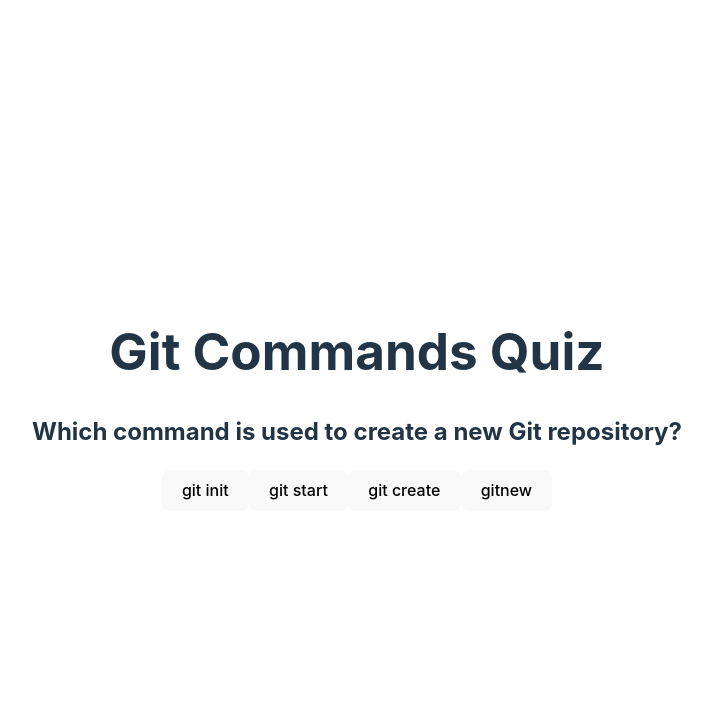
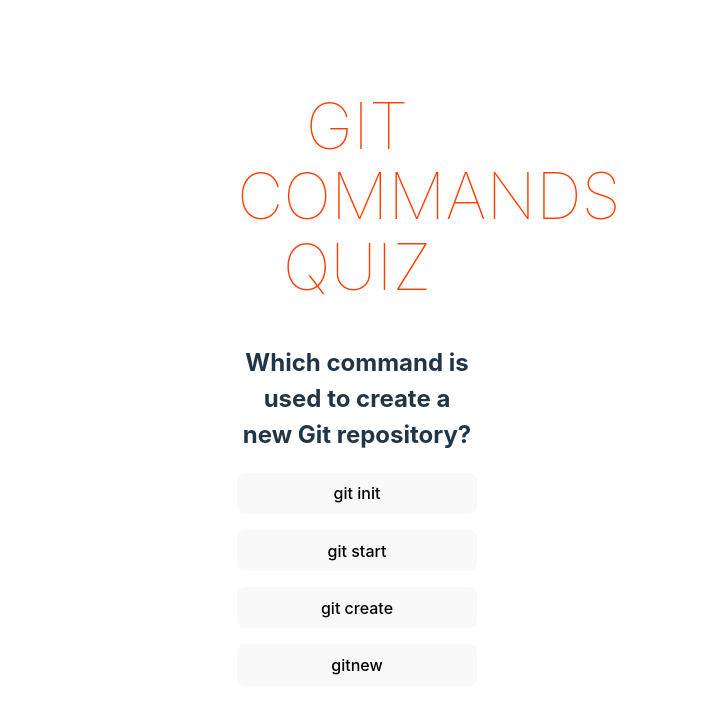
Before and after one commit to Eduardo-J-Morales/Quiz-Game, a Svelte app: page / in a window 1280 px wide. Shown: the top 714 px of the page, without its empty margins (283-995 px from the left). Built offline with nearby package versions, Linux system fonts and the light colour scheme.

Commit message:
In the proccess of adding the styles

```diff
--- a/src/App.svelte
+++ b/src/App.svelte
@@ -58,3 +58,29 @@
   </div>
 {/if}
 </main>
+<style>
+
+  main {
+    text-align: center;
+    padding: 1em;
+    max-width: 240px;
+    margin: 0 auto;
+  }
+
+  h1 {
+    color: #ff3e00;
+    text-transform: uppercase;
+    font-size: 4em;
+    font-weight: 100;
+  }
+
+  .question {
+    margin-bottom: 20em;
+  }
+
+  .options {
+    display: flex;
+    flex-direction: column;
+    gap: 1em;
+  }
+  </style>
```
